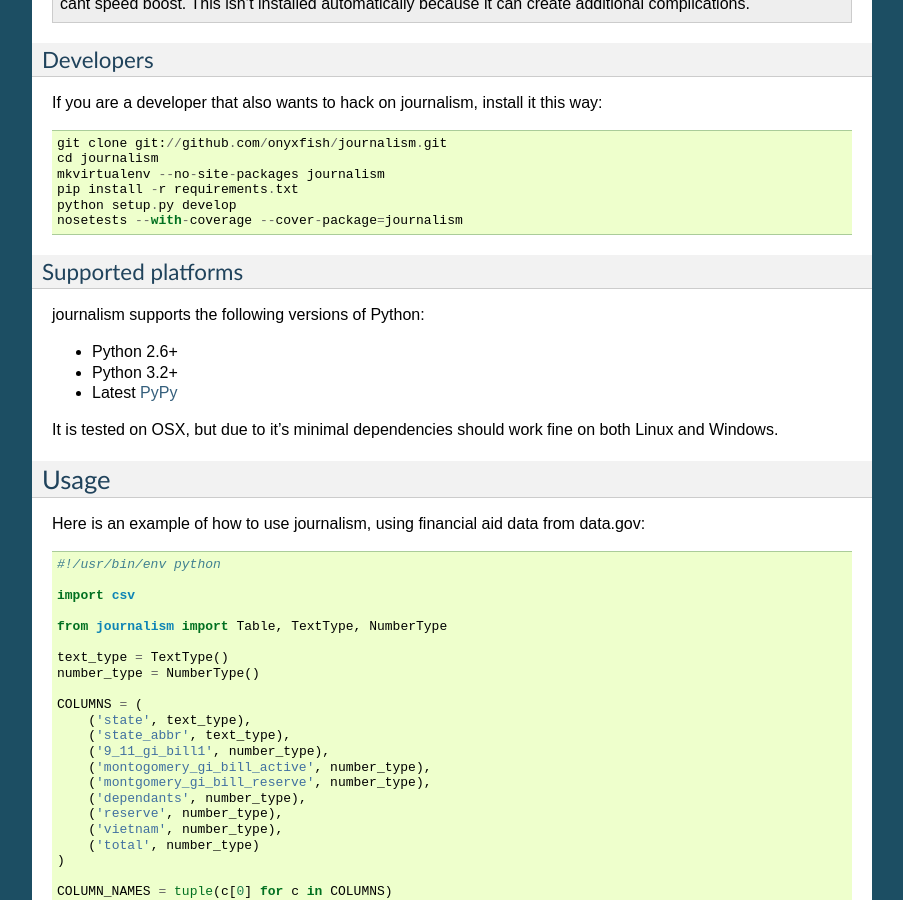
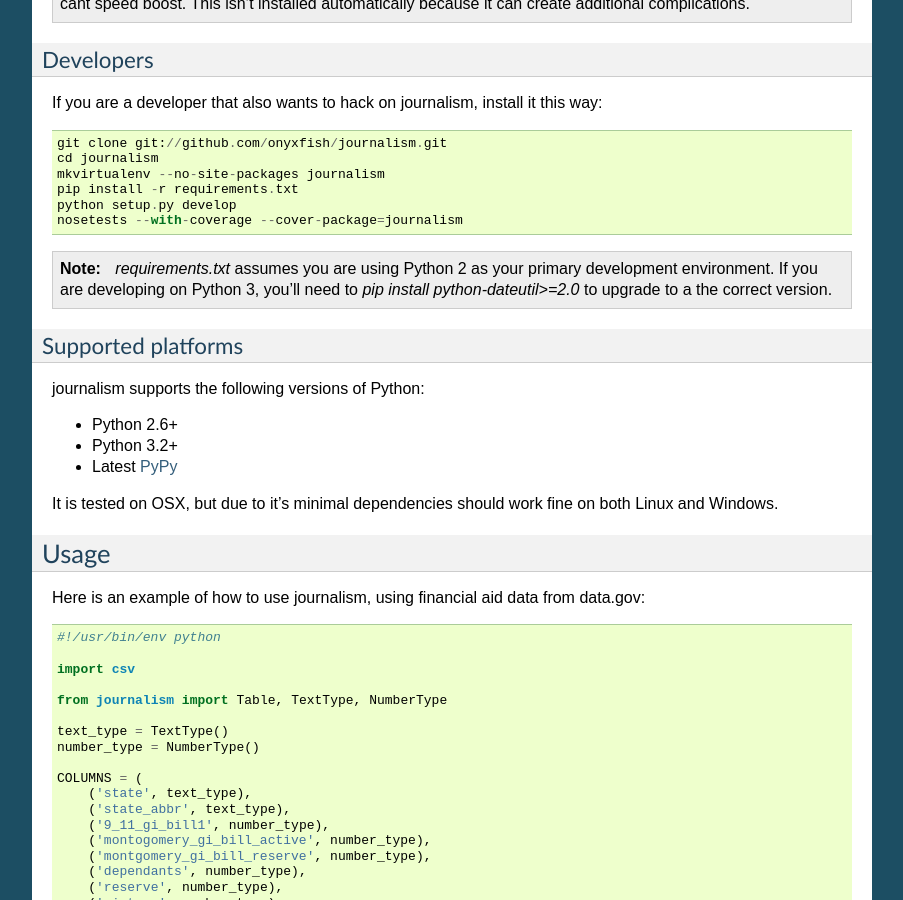
Before and after one commit to wireservice/agate, a Sphinx documentation site: the page built from docs/index.rst, in a window 1280 px wide and 900 px high, scrolled down 1254 px. Shown: the whole window, without its empty margins (198-1101 px from the left). Built offline with Sphinx 7.4.7, drawn with Linux system fonts in a browser that asks for light colours.

Commit message:
Fix python-dateutil in requirements.txt and docs.

```diff
--- a/docs/index.rst
+++ b/docs/index.rst
@@ -70,6 +70,10 @@
     pip install -r requirements.txt
     python setup.py develop
     nosetests --with-coverage --cover-package=journalism
+
+.. note::
+
+    `requirements.txt` assumes you are using Python 2 as your primary development environment. If you are developing on Python 3, you'll need to `pip install python-dateutil>=2.0` to upgrade to a the correct version.
 
 Supported platforms
 -------------------
--- a/requirements.txt
+++ b/requirements.txt
@@ -5,4 +5,4 @@
 coverage>=3.7.1
 ordereddict>=1.1
 six>=1.6.1
-python-dateutil==2.2
+python-dateutil==1.5
```
